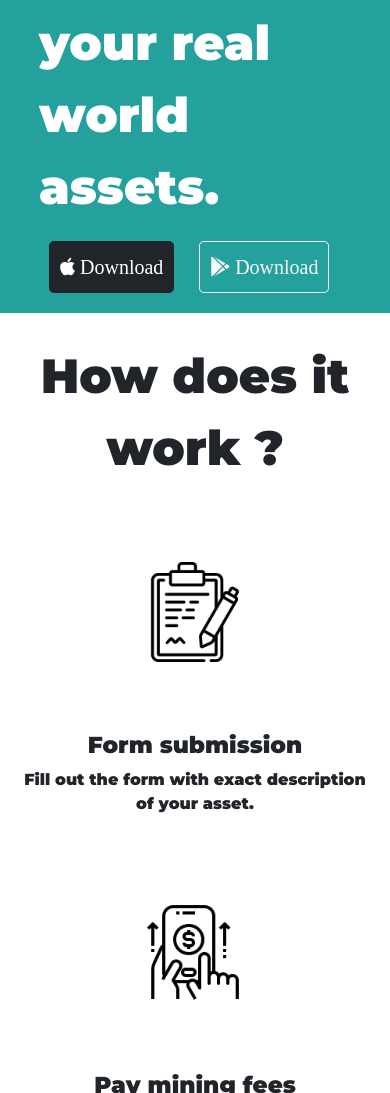
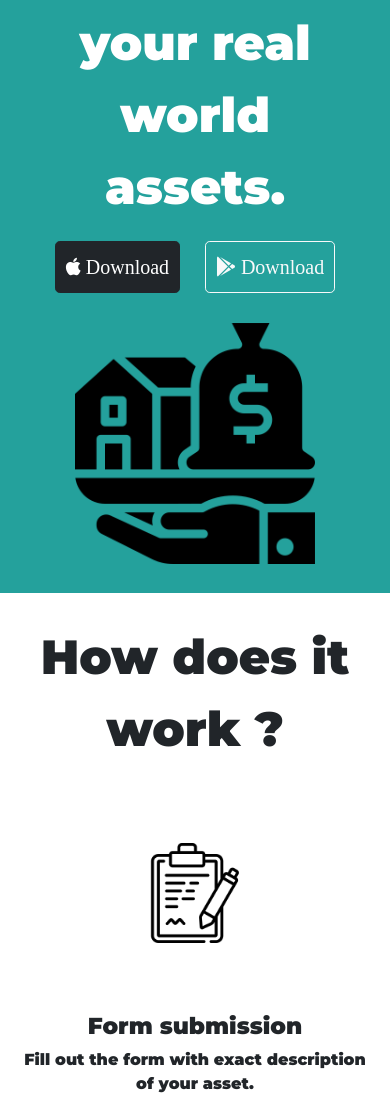
Before and after one commit to akshay-shah/Blockchain-Estate, a plain HTML site: page index.html in a window 390 px wide. Shown: the part 545-1638 px from the top of the page. Drawn offline with nearby package versions, Linux system fonts and the light colour scheme.

Commit message:
title image fixed

```diff
--- a/css/styles.css
+++ b/css/styles.css
@@ -45,12 +45,7 @@ a {
 }
 
 .title-img {
-  width: 85%;
-}
-
-.rotated {
-  margin-left: 70px;
-  margin-bottom: 20px;
+  width: 90%;
 }
 
 #features {
@@ -147,3 +142,14 @@ h2 {
   background-color: #24a19c;
   color: white;
 }
+
+@media (max-width: 1080px) {
+  .title-img {
+    padding: 20px;
+    text-align: center;
+  }
+
+  #title {
+    text-align: center;
+  }
+}
--- a/index.html
+++ b/index.html
@@ -69,9 +69,9 @@
               <i class="fab fa-google-play"> Download</i>
             </button>
           </div>
-          <div class="col-lg-6 d-none d-sm-none d-lg-block d-xl-block">
+          <div class="col-lg-6">
             <img
-              class="title-img me-auto rotated"
+              class="title-img"
               src="images/asset.png"
               alt="iphone-mockup"
             />
```
